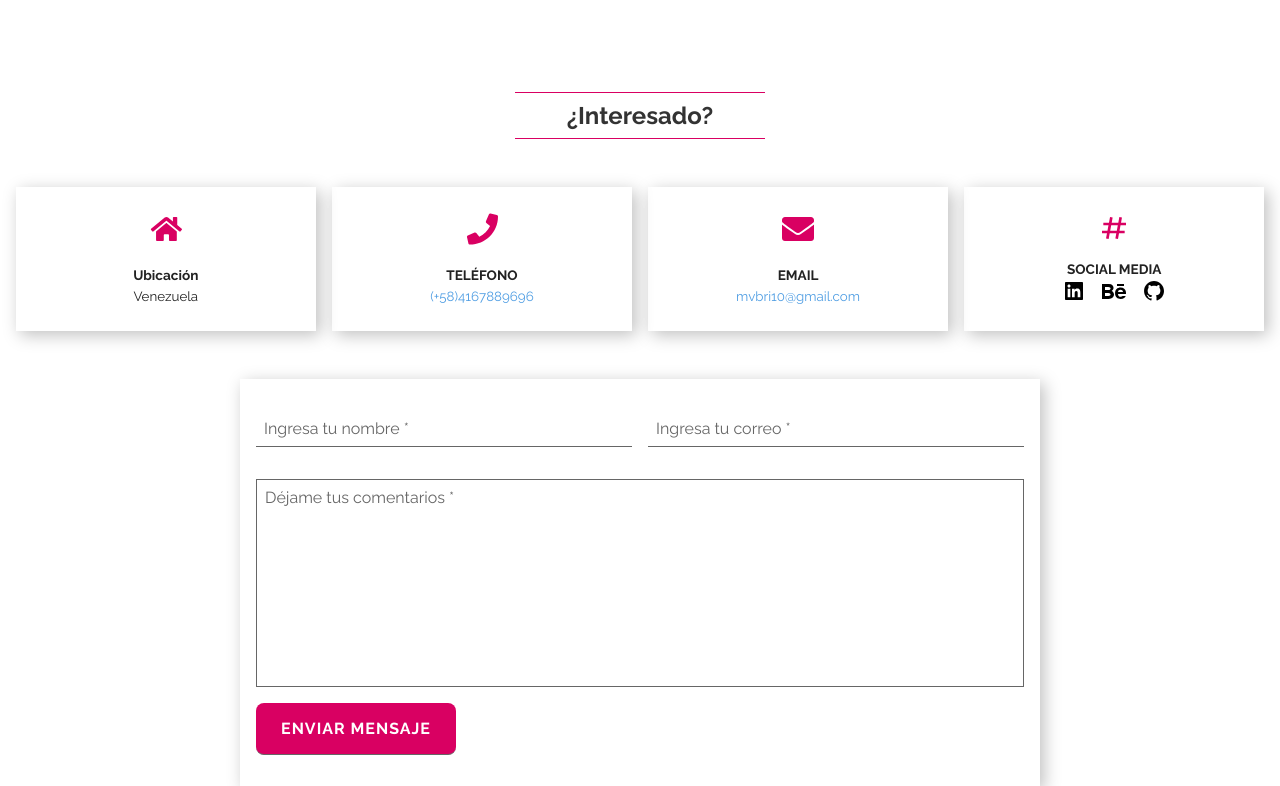
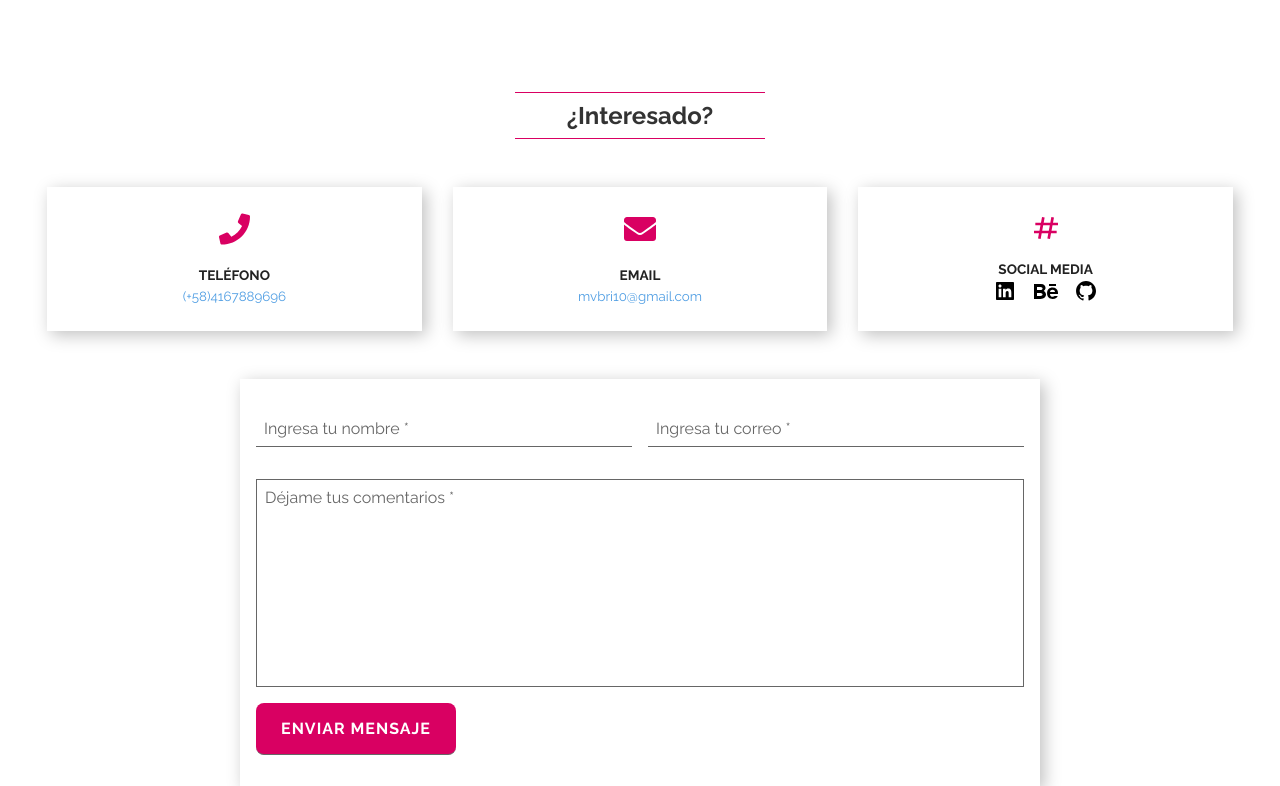
Before and after one commit to mvbri/mvbri.github.io, a PHP site: page / in a window 1280 px wide. Shown: the part 2699-3485 px from the top of the page. Run offline with PHP 8.4, Linux system fonts and the light colour scheme.

Commit message:
Mejoras generales

```diff
--- a/css/style.css
+++ b/css/style.css
@@ -414,6 +414,7 @@ progress::-moz-progress-value {
     border-bottom: 1px solid #d90062;
     padding: .3rem;
     color: #14192d;
+    font-weight: 700;
 }
 
 /* utilities */
@@ -668,7 +669,7 @@ progress::-moz-progress-value {
     .contact-cards {
         display: grid;
         grid-template-columns: repeat(2, 48%);
-        justify-content: space-between;
+        justify-content: space-evenly;
     }
 
     .portfolio > .container {
@@ -712,7 +713,7 @@ progress::-moz-progress-value {
     }
 
     .contact-cards {
-        grid-template-columns: repeat(4, 24%);
+        grid-template-columns: repeat(3, 30%);
     }
 
     .footer {
--- a/index.html
+++ b/index.html
@@ -563,20 +563,6 @@
                 <article class="contact-cards">
                     <aside class="contact-card box-shadow-1">
                         <svg
-                            width="37"
-                            height="28"
-                            viewbox="0 0 37 28"
-                            fill="none"
-                            xmlns="http://www.w3.org/2000/svg">
-                            <path
-                                d="M18.5 7.3125L7 16.8125V27C7 27.5625 7.4375 28 8 28H15C15.5 28 15.9375 27.5625 15.9375 27V21C15.9375 20.5 16.4375 20 16.9375 20H20.9375C21.5 20 21.9375 20.5 21.9375 21V27C21.9375 27.5625 22.4375 28 22.9375 28H30C30.5 28 31 27.5625 31 27V16.75L19.4375 7.3125C19.3125 7.1875 19.125 7.125 19 7.125C18.8125 7.125 18.625 7.1875 18.5 7.3125ZM36.6875 13.75L31.5 9.4375V0.8125C31.5 0.375 31.125 0.0625 30.75 0.0625H27.25C26.8125 0.0625 26.5 0.375 26.5 0.8125V5.3125L20.875 0.6875C20.375 0.3125 19.6875 0.0625 19 0.0625C18.25 0.0625 17.5625 0.3125 17.0625 0.6875L1.25 13.75C1.0625 13.875 0.9375 14.125 0.9375 14.3125C0.9375 14.5 1.0625 14.6875 1.125 14.8125L2.75 16.75C2.875 16.9375 3.0625 17 3.3125 17C3.5 17 3.6875 16.9375 3.8125 16.8125L18.5 4.75C18.625 4.625 18.8125 4.5625 19 4.5625C19.125 4.5625 19.3125 4.625 19.4375 4.75L34.125 16.8125C34.25 16.9375 34.4375 17 34.625 17C34.875 17 35.0625 16.9375 35.1875 16.75L36.8125 14.8125C36.9375 14.6875 37 14.5 37 14.3125C37 14.125 36.875 13.875 36.6875 13.75Z"
-                                fill="#D90062"/>
-                        </svg>
-                        <h5>Ubicación</h5>
-                        <small>Venezuela</small>
-                    </aside>
-                    <aside class="contact-card box-shadow-1">
-                        <svg
                             width="33"
                             height="32"
                             viewbox="0 0 33 32"
@@ -588,7 +574,7 @@
                         </svg>
                         <h5>TELÉFONO</h5>
                         <small>
-                            <a href="tel:4167889696">(+58)4167889696</a>
+                            <a href="https://api.whatsapp.com/send/?phone=584167889696" target="_blank">(+58)4167889696</a>
                         </small>
                     </aside>
                     <aside class="contact-card box-shadow-1">
```
